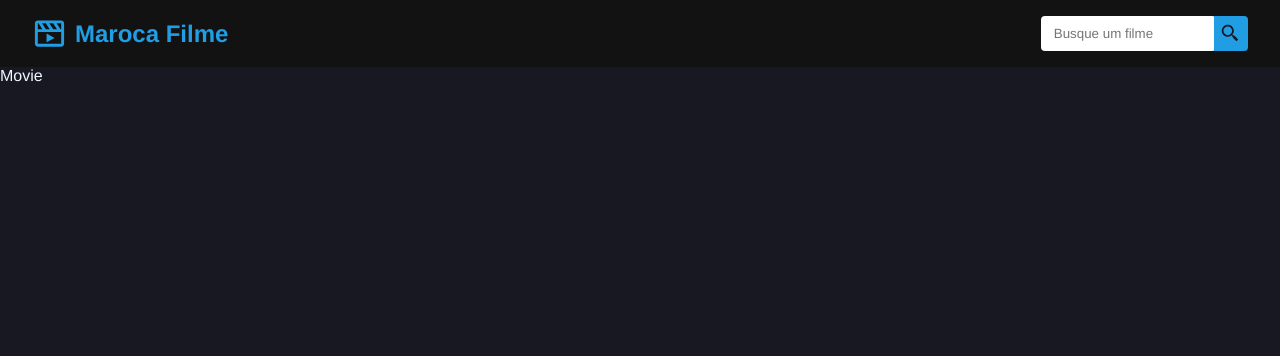
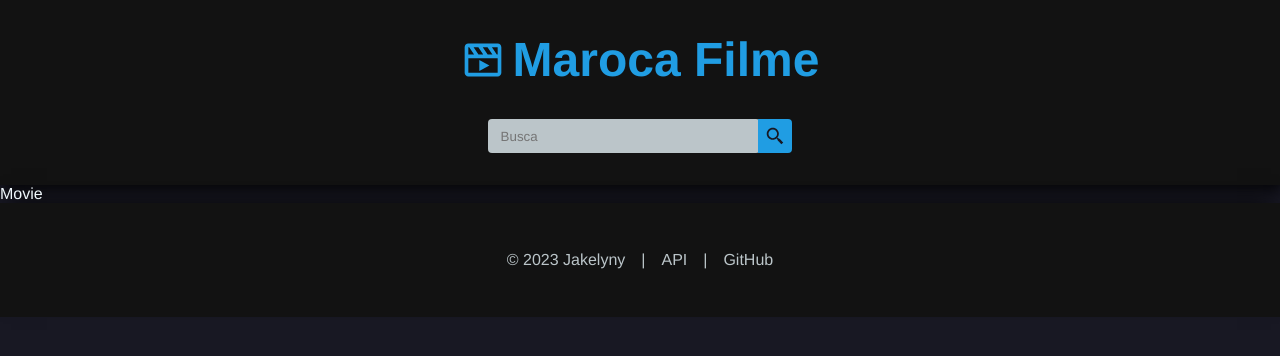
Before and after one commit to Jakelyny/maroca-filme, a React (Vite) app: page /movie/1 in a window 1280 px wide. Shown: the top 356 px of the page. Built offline with nearby package versions, Linux system fonts and the light colour scheme.

Commit message:
Adding footer

```diff
--- a/src/App.jsx
+++ b/src/App.jsx
@@ -1,5 +1,6 @@
 import { Outlet } from "react-router-dom";
 import Navbar from "./components/Navbar";
+import Footer from "./components/Footer";
 
 import "./App.css";
 
@@ -8,6 +9,7 @@ function App() {
     <div className="App">
       <Navbar />
       <Outlet />
+      <Footer />
     </div>
   );
 }
--- /dev/null
+++ b/src/components/Footer.jsx
@@ -0,0 +1,15 @@
+import React from "react";
+
+import "./Navbar.css";
+
+const Footer = () => {
+  return (
+    <section id="footer">
+        <p> © 2023 Jakelyny</p>
+        |<a href="https://www.themoviedb.org">API</a>
+        |<a href="https://github.com/Jakelyny/maroca-filme">GitHub</a>
+    </section>
+  )
+}
+
+export default Footer;
--- a/src/components/Navbar.css
+++ b/src/components/Navbar.css
@@ -1,9 +1,17 @@
 #navbar {
     display: flex;
-    justify-content: space-between;
+    flex-direction: column;
     align-items: center;
-    padding: 1rem 2rem;
+    padding: 2rem 2rem;
+    gap: 2rem;
     background-color: #121212;
+    -webkit-box-shadow: 3px 7px 13px -1px rgba(0,0,0,0.75);
+    -moz-box-shadow: 3px 7px 13px -1px rgba(0,0,0,0.75);
+    box-shadow: 3px 7px 13px -1px rgba(0,0,0,0.75);
+}
+
+#navbar h2 {
+    font-size: 3rem;
 }
 
 #navbar h2 a {
@@ -20,8 +28,10 @@
 #navbar input {
     padding: 0.2rem 0.8rem;
     border-radius: 4px;
+    margin-right: -10px;
+    background-color: #bbc5c9;
     border: none;
-    margin-right: -10px;
+    width: 17rem;
 }
 
 #navbar form button {
@@ -41,3 +51,21 @@
     background-color: transparent;
     color: #209de3;
 }
+
+#footer {
+    gap: 1rem;
+    display: flex;
+    color: #bbc5c9;
+    flex-direction: row;
+    align-items: center;
+    justify-content: center;
+    padding: 3rem;
+    background-color: #121212;
+    -webkit-box-shadow: 1px -11px 23px -10px rgba(0,0,0,0.75);
+    -moz-box-shadow: 1px -11px 23px -10px rgba(0,0,0,0.75);
+    box-shadow: 1px -11px 23px -10px rgba(0,0,0,0.75);
+}
+
+#footer a {
+    color: #bbc5c9;
+}
--- a/src/components/Navbar.jsx
+++ b/src/components/Navbar.jsx
@@ -20,12 +20,12 @@ const Navbar = () => {
   return (
     <nav id="navbar">
       <h2>
-      <Link to='/'> <BiMoviePlay size={35}/> Maroca Filme</Link>
+      <Link to='/'> <BiMoviePlay size={44}/> Maroca Filme</Link>
       </h2>
       <form onSubmit={handleSubmit}>
         <input
           type="text"
-          placeholder="Busque um filme"
+          placeholder="Busca"
           onChange={(e) => setSearch(e.target.value)}
           value={search}
         />
--- a/src/pages/MoviesGrid.css
+++ b/src/pages/MoviesGrid.css
@@ -1,8 +1,8 @@
 .container .title {
     color: #d8e5ed;
-    font-size: 2.5rem;
+    font-size: 2.2rem;
     text-align: center;
-    margin: 2rem 0 1rem;
+    margin: 3.5rem 0 1.5rem;
 }
 
 .container .title span{
```
